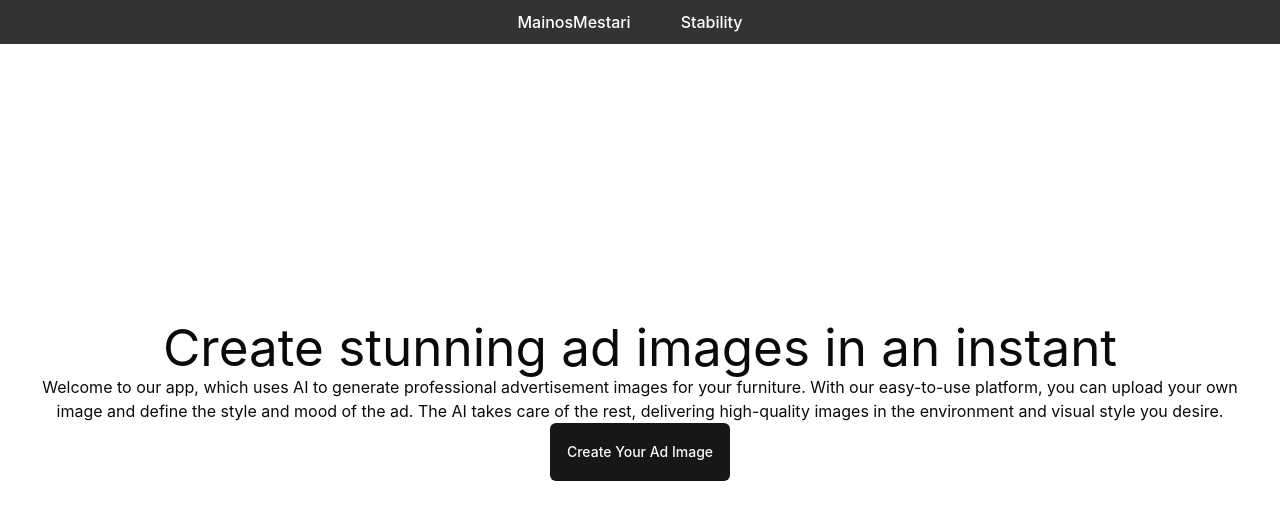
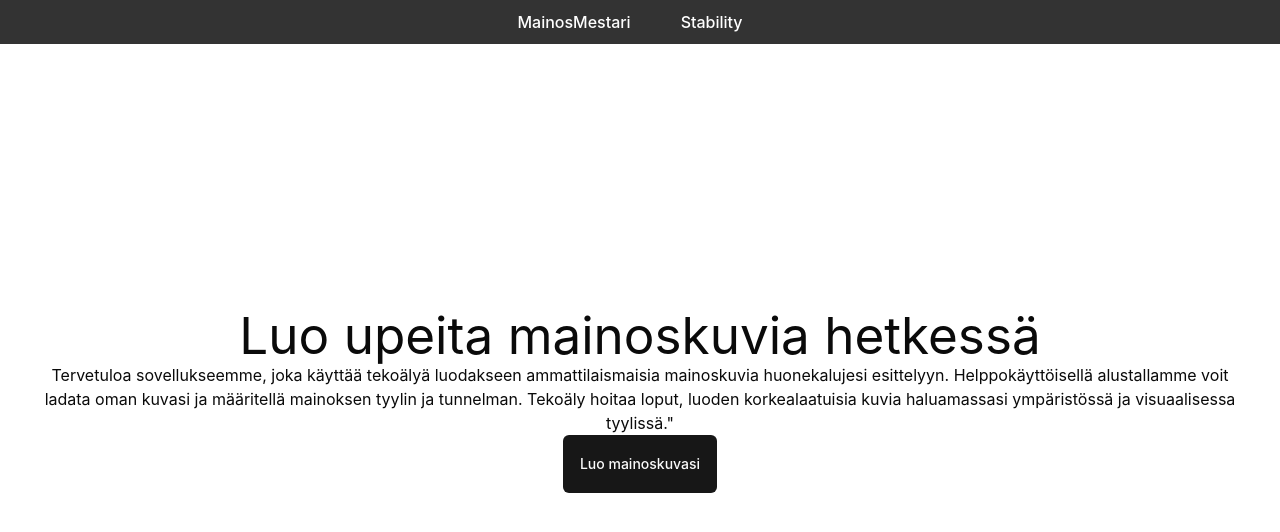
Before and after one commit to Syaani-OhjelmistoProjekti2/MainosMestari, a React (Vite) app: page / in a window 1280 px wide. Shown: the top 532 px of the page. Built offline with nearby package versions, Linux system fonts and the light colour scheme.

Commit message:
home.jsx suomeksi

```diff
--- a/src/components/Home.jsx
+++ b/src/components/Home.jsx
@@ -1,21 +1,22 @@
 import { Button } from "./ui/button";
-import { Link } from 'react-router-dom';
-
+import { Link } from "react-router-dom";
 
 function Home() {
   return (
     <div>
-        <h1>Create stunning ad images in an instant</h1>
+      <h1>Luo upeita mainoskuvia hetkessä</h1>
       <p>
-
-          Welcome to our app, which uses AI to generate professional advertisement images for your furniture.
-          With our easy-to-use platform, you can upload your own image and define the style and mood of the ad.
-          The AI takes care of the rest, delivering high-quality images in the environment and visual style you desire.
+        Tervetuloa sovellukseemme, joka käyttää tekoälyä luodakseen
+        ammattilaismaisia mainoskuvia huonekalujesi esittelyyn.
+        Helppokäyttöisellä alustallamme voit ladata oman kuvasi ja määritellä
+        mainoksen tyylin ja tunnelman. Tekoäly hoitaa loput, luoden
+        korkealaatuisia kuvia haluamassasi ympäristössä ja visuaalisessa
+        tyylissä."
       </p>
 
       {/* Nappilinkki Stability-sivulle */}
       <Link to="/stability">
-        <Button>Create Your Ad Image</Button>
+        <Button>Luo mainoskuvasi</Button>
       </Link>
     </div>
   );
```
Lines whose indentation alone changed are shown as unchanged.
